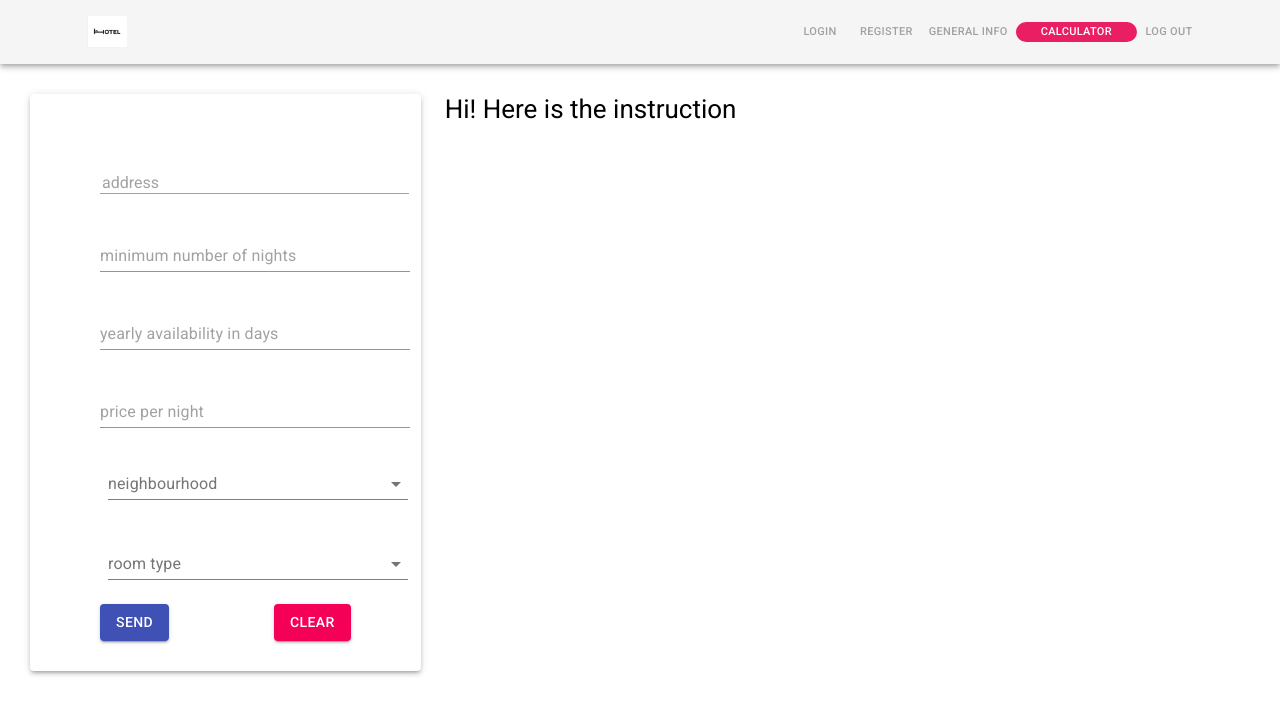
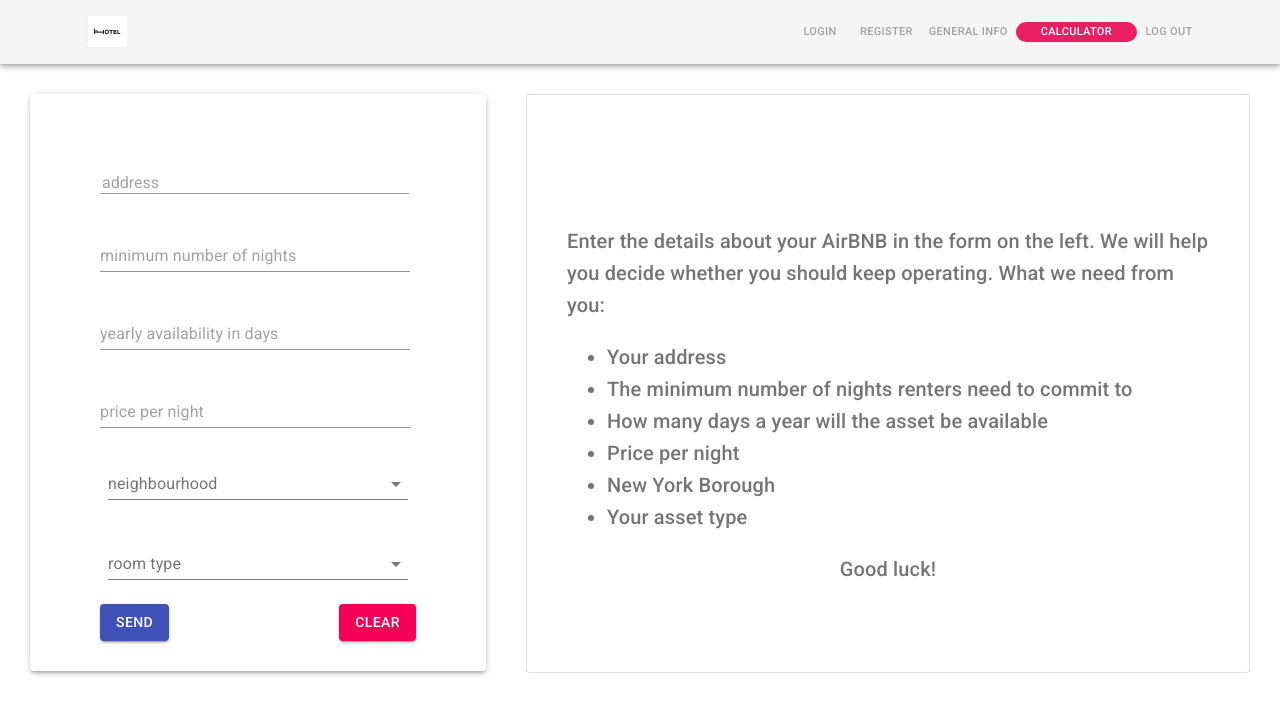
Before and after one commit to elie-benayoun/GhosTown, a React (Create React App) app: page /calculator in a window 1280 px wide. Shown: the top 714 px of the page. Built offline with nearby package versions, Linux system fonts and the light colour scheme; the HTML template or start-up script is replaced by a standard one.

Commit message:
style fixes

```diff
--- a/src/components/Calculator.jsx
+++ b/src/components/Calculator.jsx
@@ -15,6 +15,7 @@ import Paper from "@material-ui/core/Paper"
 import Grid from '@material-ui/core/Grid';
 import {Success} from "./success"
 import {Fail} from "./success"
+import {Default} from "./success"
 
 const ValidationSchema = Yup.object().shape({
     // first_name: Yup.string()
@@ -69,6 +70,24 @@ const styles = theme => ({
     }
 }
 })
+
+// const useStyles = makeStyles({
+//   root: {
+//     minWidth: 275,
+//     background: "green",
+//   },
+//   bullet: {
+//     display: 'inline-block',
+//     margin: '0 2px',
+//     transform: 'scale(0.8)',
+//   },
+//   title: {
+//     fontSize: 14,
+//   },
+//   pos: {
+//     marginBottom: 12,
+//   },
+// });
 
 
 class InputForm1 extends React.Component {
@@ -145,8 +164,8 @@ saveAdress(adres){
         return (
           // <div>
          <div className="calculator_flex">
-            <Grid container spacing={3}>
-            <Grid item xs={8} sm={4} spacing={3}>
+            {/* <Grid container spacing={3}>
+            <Grid item xs={8} sm={4} spacing={3}>  */}
           <Paper elevation={3}>
             <div className="paper">
             <Formik
@@ -310,16 +329,16 @@ saveAdress(adres){
                   {this.state.errorMessage && <Typography>Message was't sent. Try again.</Typography>}
             </div>
           </Paper>
-                  </Grid>
+                  {/* </Grid>
 
-                  <Grid item xs={6} sm={8} >
+                  <Grid item xs={6} sm={8} > */}
 
                     {this.state.result===1 && <Success data={this.state.resultData}></Success>}
                     {this.state.result===0 && <Fail data={this.state.resultData}></Fail>}
-                    {this.state.result===2 && <div>Hi! Here is the instruction</div>}
-
+                    {this.state.result===2 && <Default />}
+{/*
           </Grid>
-          </Grid>
+          </Grid> */}
 
           </div>
           );
--- a/src/components/success.jsx
+++ b/src/components/success.jsx
@@ -4,11 +4,14 @@ import Grid from '@material-ui/core/Grid';
 import ThumbUpIcon from '@material-ui/icons/ThumbUp';
 import ThumbDownIcon from '@material-ui/icons/ThumbDown';
 import { green } from '@material-ui/core/colors';
-import { makeStyles } from '@material-ui/core/styles'
+import { makeStyles } from '@material-ui/core/styles';
+import Typography from '@material-ui/core/Typography';
 
 const useStyles = makeStyles({
     root: {
       minWidth: 275,
+      height: '100%',
+      marginLeft: '40px'
     },
     bullet: {
       display: 'inline-block',
@@ -47,10 +50,11 @@ export function Success(props) {
 
 
 export function Fail(props) {
+    const classes = useStyles()
     return (
         <div>
             <Paper variant="outlined">
-            <Grid container alignItems='center' justify='center'>
+            <Grid container alignItems='center' justify='center'  className={classes.root}>
                 <Grid xs={12}>
                     <div style={{textAlign: 'center'}}>
                     <div>According to Our prediction  your AirBnb is in a bad situation</div>
@@ -68,15 +72,34 @@ export function Fail(props) {
 
 
 export function Default(props) {
+    const classes = useStyles()
     return (
         <div>
-            <Paper variant="outlined" >
-            <Grid container alignItems='center' justify='center'>
+            <Paper variant="outlined" className={classes.root}>
+            <Grid container >
                 <Grid xs={12}>
-                    <div style={{textAlign: 'center'}}>
-                    <div>According to Our prediction  your AirBnb is in a bad situation</div>
-                    <ThumbDownIcon style={{ fontSize: 150, color: "#f50057" }}/>
-                    <div>Your chances to succeed are : {(props.data[0][1]*100).toString()} %</div>
+                    <div style={{textAlign: 'left', display: "flex", padding: '20px', marginTop: '90px'}}>
+                    <div style={{textAlign: 'left', display: "inline-block", alignSelf: "flex-end", padding: '20px'}}>
+                        <Typography gutterBottom variant="h6" component="h3" color="textSecondary" >Enter the details about your AirBNB in the form on the left. We will help you decide whether you should keep operating.
+
+                            What we need from you:
+                                <ul>
+                                    <li>Your address</li>
+                                    <li>The minimum number of nights renters need to commit to</li>
+                                    <li>How many days a year will the asset be available </li>
+                                    <li>Price per night </li>
+                                    <li>New York Borough </li>
+                                    <li>Your asset type</li>
+
+                                </ul>
+                                </Typography>
+                                <div style={{textAlign: 'center'}}>
+                                <Typography gutterBottom variant="h6" component="h3" color="textSecondary" > Good luck!
+                                </Typography>
+                                </div></div>
+
+
+
                     </div>
                     </Grid>
 
```
Also changed, not shown: 1 other file (tests, documents, lock files or other folders).
